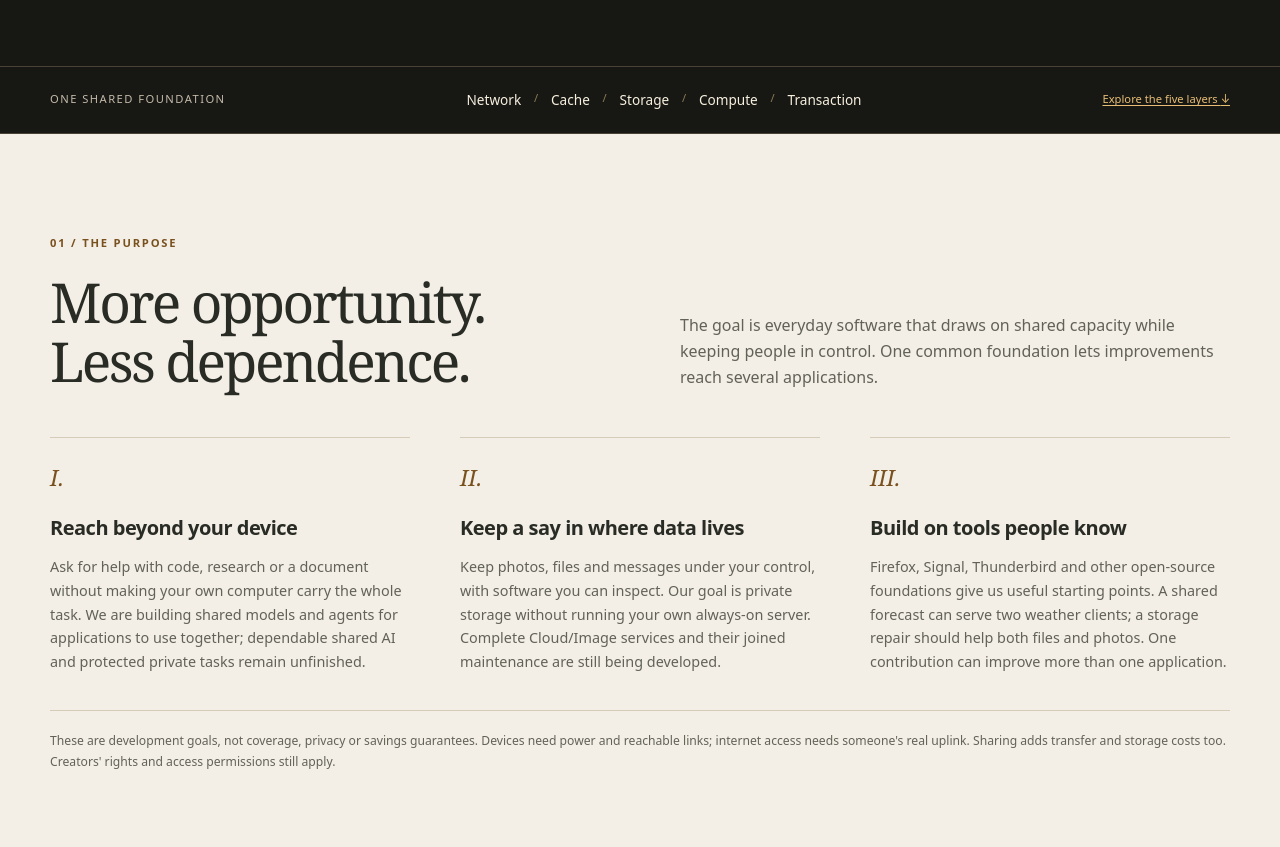
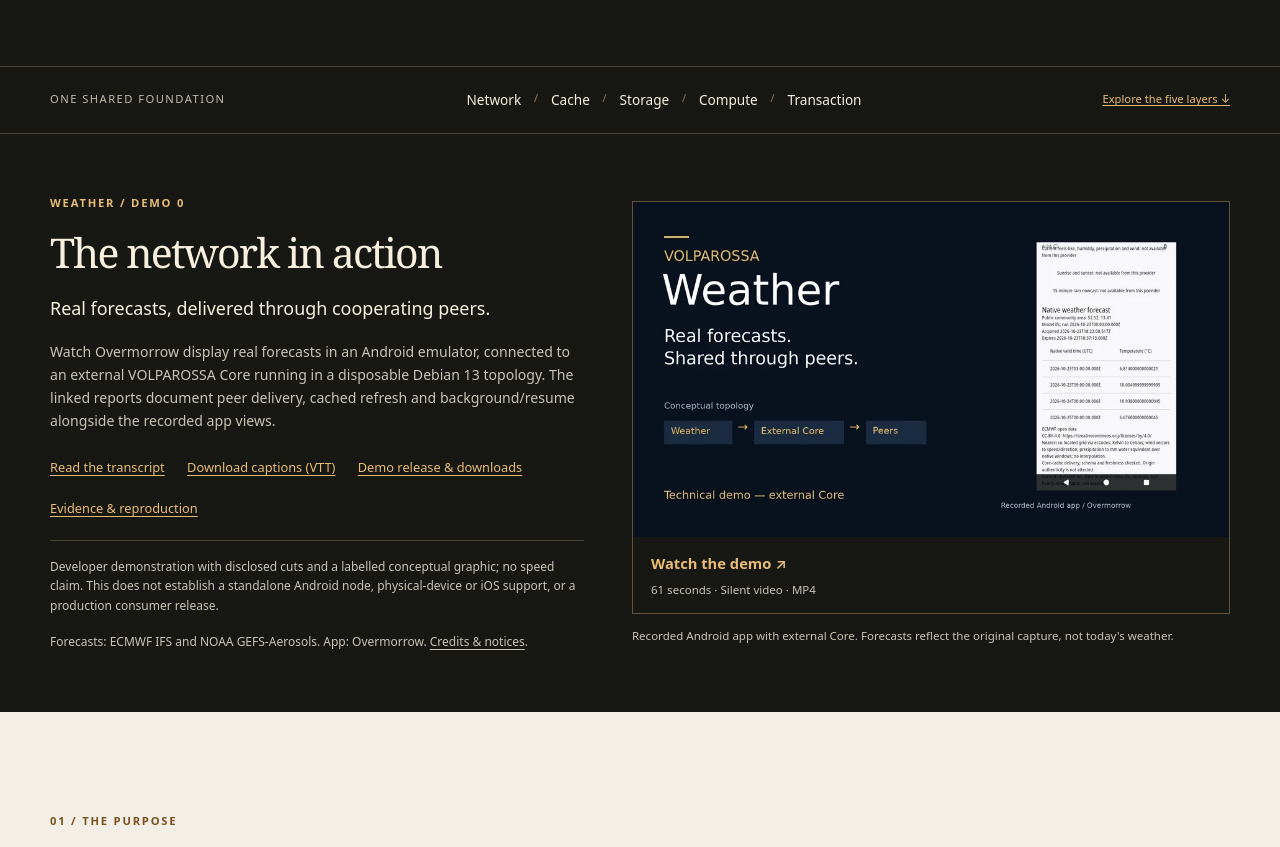
Before and after one commit to VOLPAROSSA/volparossa.github.io, a plain HTML site: page index.html in a window 1280 px wide. Shown: the part 700-1547 px from the top of the page. Drawn offline with Linux system fonts and the light colour scheme.

Commit message:
feat: feature the approved Weather Demo 0

```diff
--- a/assets/site.css
+++ b/assets/site.css
@@ -65,6 +65,22 @@ strong { font-weight: 650; }
 .foundation-strip p { display: flex; flex-wrap: wrap; gap: .8rem; font-size: .85rem; }
 .foundation-strip p span { color: #8f7b57; }
 .foundation-strip a { color: var(--gold); }
+.weather-demo { display: grid; grid-template-columns: 1fr 1.12fr; gap: 3rem; align-items: center; padding-block: 60px; }
+.weather-demo > * { min-width: 0; }
+.demo-copy .eyebrow { color: var(--gold); margin-bottom: 18px; }
+.demo-copy h2 { font-size: clamp(2rem, 3.2vw, 3.2rem); }
+.demo-intro { margin-top: 20px; font-size: 1.12rem; }
+.demo-copy > p:not(.eyebrow, .demo-intro) { margin-top: 16px; color: #c9c4b6; font-size: .88rem; }
+.demo-links { display: flex; flex-wrap: wrap; gap: .6rem 1.4rem; margin-top: 20px; color: var(--gold); font-size: .8rem; }
+.demo-links a { padding-block: .3rem; }
+.demo-copy > p.demo-boundary, .demo-copy > p.demo-credits { font-size: .75rem; }
+.demo-boundary { border-top: 1px solid #484237; padding-top: 16px; }
+.demo-watch { display: block; border: 1px solid #62523a; text-decoration: none; }
+.demo-watch img { width: 100%; }
+.demo-watch > span { display: block; padding: 14px 18px; color: var(--gold); font-size: .92rem; font-weight: 600; }
+.demo-watch:hover > span { text-decoration: underline; }
+.demo-watch small { display: block; margin-top: 4px; color: #c9c4b6; font-size: .72rem; font-weight: 400; }
+.demo-preview figcaption { margin-top: 12px; color: #c9c4b6; font-size: .72rem; }
 .paper { background: var(--paper); color: var(--ink); }
 .section { padding-block: 100px; }
 .section-heading { display: grid; grid-template-columns: 1fr 1fr; gap: 20px 5rem; margin-bottom: 46px; }
@@ -193,6 +209,7 @@ blockquote footer { margin-top: 28px; color: #c9c4b6; font-size: .7rem; }
   .brand { font-size: 1.05rem; }
   .hero { grid-template-columns: 1fr; gap: 34px; padding-top: 32px; padding-bottom: 40px; }
   .hero-copy { padding: 0; }
+  .weather-demo { grid-template-columns: 1fr; gap: 28px; padding-block: 40px; }
   .hero .eyebrow { font-size: .61rem; }
   h1 { font-size: clamp(3.4rem, 12vw, 5.5rem); }
   .hero-intro { font-size: 1.03rem; margin-top: 24px; }
--- a/index.html
+++ b/index.html
@@ -58,6 +58,30 @@
     </section>
 
     <div class="foundation-strip"><div class="wrap"><span>One shared foundation</span><p>Network <span aria-hidden="true">/</span> Cache <span aria-hidden="true">/</span> Storage <span aria-hidden="true">/</span> Compute <span aria-hidden="true">/</span> Transaction</p><a href="#layers">Explore the five layers <span aria-hidden="true">↓</span></a></div></div>
+
+    <section class="weather-demo wrap" id="weather-demo" aria-labelledby="weather-demo-title">
+      <div class="demo-copy">
+        <p class="eyebrow">Weather / Demo 0</p>
+        <h2 id="weather-demo-title">The network in action</h2>
+        <p class="demo-intro">Real forecasts, delivered through cooperating peers.</p>
+        <p>Watch Overmorrow display real forecasts in an Android emulator, connected to an external VOLPAROSSA Core running in a disposable Debian 13 topology. The linked reports document peer delivery, cached refresh and background/resume alongside the recorded app views.</p>
+        <div class="demo-links">
+          <a href="https://github.com/VOLPAROSSA/volparossa/releases/download/weather-demo-0.1.0/transcript-final.txt">Read the transcript</a>
+          <a href="https://github.com/VOLPAROSSA/volparossa/releases/download/weather-demo-0.1.0/captions-final.vtt">Download captions (VTT)</a>
+          <a href="https://github.com/VOLPAROSSA/volparossa/releases/tag/weather-demo-0.1.0">Demo release &amp; downloads</a>
+          <a href="https://github.com/VOLPAROSSA/volparossa/blob/a1f268d64dd3b2625c827f2ed77840c65d0a405c/docs/demos/weather-demo-0/README.md">Evidence &amp; reproduction</a>
+        </div>
+        <p class="demo-boundary">Developer demonstration with disclosed cuts and a labelled conceptual graphic; no speed claim. This does not establish a standalone Android node, physical-device or iOS support, or a production consumer release.</p>
+        <p class="demo-credits">Forecasts: ECMWF IFS and NOAA GEFS-Aerosols. App: Overmorrow. <a href="https://github.com/VOLPAROSSA/volparossa/blob/a1f268d64dd3b2625c827f2ed77840c65d0a405c/docs/demos/weather-demo-0/NOTICES.md">Credits &amp; notices</a>.</p>
+      </div>
+      <figure class="demo-preview">
+        <a class="demo-watch" href="https://github.com/VOLPAROSSA/volparossa/releases/download/weather-demo-0.1.0/weather-demo-0-final.mp4">
+          <img src="/assets/thumbnail-final-web.webp" width="960" height="540" loading="lazy" decoding="async" alt="Weather demo: an Overmorrow forecast table beside a conceptual Weather → External Core → Peers diagram.">
+          <span>Watch the demo <span aria-hidden="true">↗</span><small>61 seconds · Silent video · MP4</small></span>
+        </a>
+        <figcaption>Recorded Android app with external Core. Forecasts reflect the original capture, not today's weather.</figcaption>
+      </figure>
+    </section>
 
     <section class="paper section" id="purpose" aria-labelledby="purpose-title">
       <div class="wrap">
--- a/sitemap.xml
+++ b/sitemap.xml
@@ -1,4 +1,4 @@
 <?xml version="1.0" encoding="UTF-8"?>
 <urlset xmlns="http://www.sitemaps.org/schemas/sitemap/0.9">
-  <url><loc>https://volparossa.org/</loc><lastmod>2026-10-21</lastmod></url>
+  <url><loc>https://volparossa.org/</loc><lastmod>2026-10-24</lastmod></url>
 </urlset>
```
Also changed, not shown: assets/thumbnail-final-web.webp (added).
